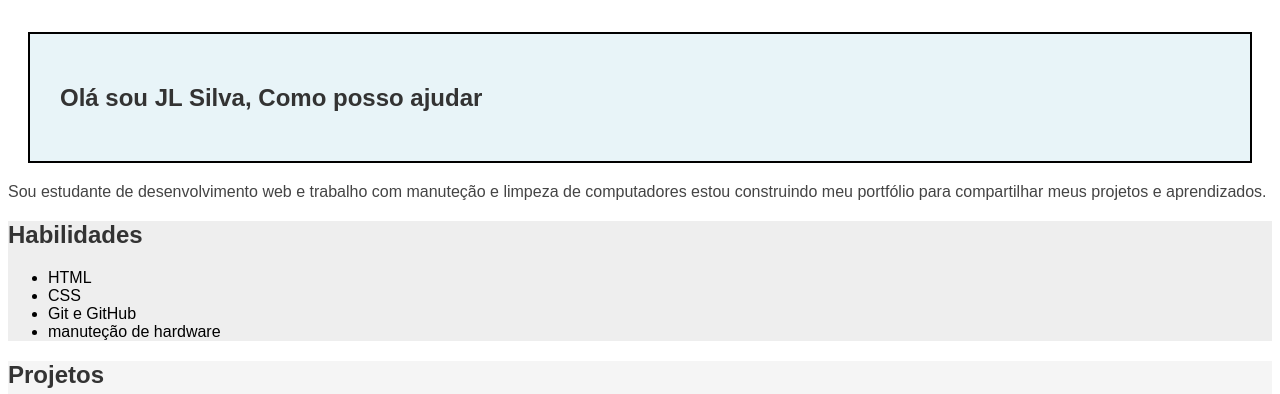
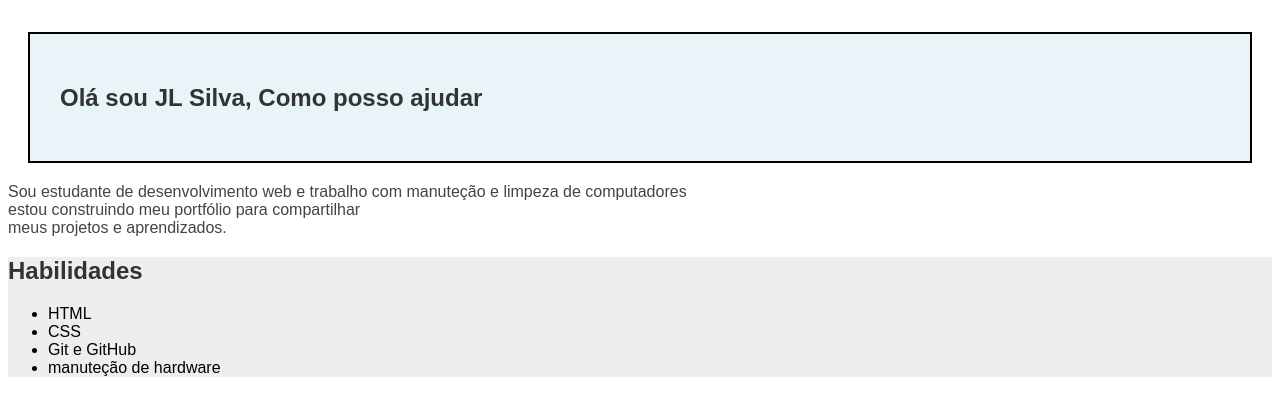
Before and after one commit to Draculablack420/draculablack420.github.oi, a plain HTML site: page index.html in a window 1280 px wide. Shown: the part 95-489 px from the top of the page. Drawn offline with Linux system fonts and the light colour scheme.

Commit message:
alteraçao

```diff
--- a/index.html
+++ b/index.html
@@ -48,8 +48,8 @@
 
 
             <p>
-                Sou estudante de desenvolvimento web e trabalho com manuteção e limpeza de computadores estou construindo
-                meu portfólio para compartilhar meus projetos e aprendizados.
+                Sou estudante de desenvolvimento web e trabalho com manuteção e limpeza de computadores<br> estou construindo
+                meu portfólio para compartilhar<br> meus projetos e aprendizados.
             </p>
 
              <section id="habilidades">
```
